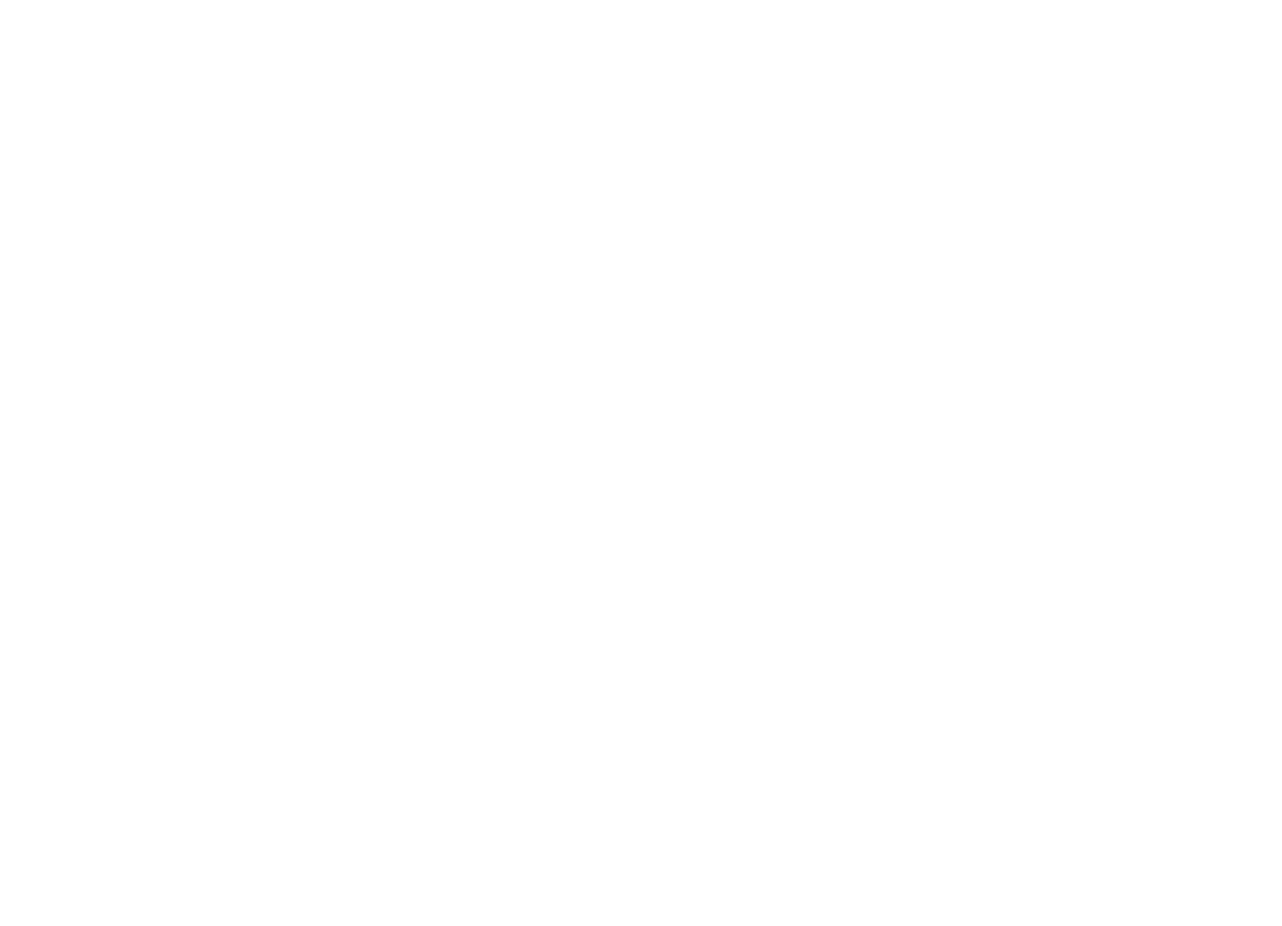
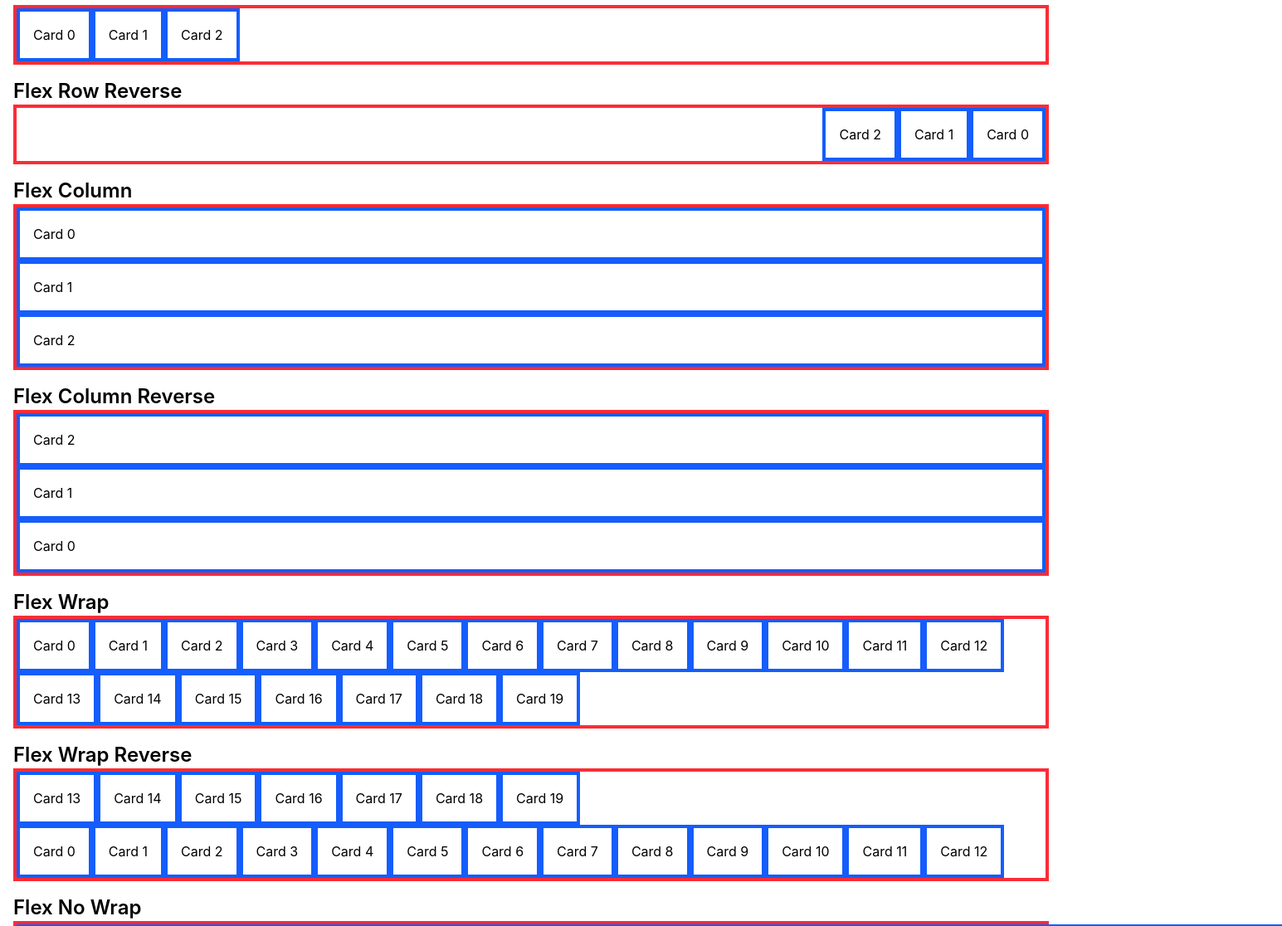
Before and after one commit to johnadrian63/angular-tailwindcssV4, an Angular app: page /flex/basic in a window 1280 px wide. Before the commit this address led to /. Shown: the part 190-1306 px from the top of the page at 83% size, 1545 px wide, since content can reach past the window. Before the commit the page ends 800 px from the top, so only its background shows below. Built offline with nearby package versions, Linux system fonts and the light colour scheme.

Commit message:
flex layout

```diff
--- /dev/null
+++ b/src/app/features/flex/basic/flex.basic.html
@@ -0,0 +1,50 @@
+<h2 class="mb-2">Basic Flex</h2>
+<h2>Flex Row</h2>
+<div class="flex flex-row border-4 border-red-500 mb-4">
+    @for (item of getRange(3); track $index) {
+        <div class="border-4 border-blue-600 p-4">Card {{ $index }}</div>
+    }
+    <!-- <div class="border p-4">Card B</div> -->
+</div>
+
+<h2>Flex Row Reverse</h2>
+<div class="flex flex-row-reverse border-4 border-red-500 mb-4">
+    @for (item of getRange(3); track $index) {
+        <div class="border-4 border-blue-600 p-4">Card {{ $index }}</div>
+    }
+</div>
+
+<h2>Flex Column</h2>
+<div class="flex flex-col border-4 border-red-500 mb-4">
+    @for (item of getRange(3); track $index) {
+        <div class="border-4 border-blue-600 p-4">Card {{ $index }}</div>
+    }
+</div>
+
+<h2>Flex Column Reverse</h2>
+<div class="flex flex-col-reverse border-4 border-red-500 mb-4">
+    @for (item of getRange(3); track $index) {
+        <div class="border-4 border-blue-600 p-4">Card {{ $index }}</div>
+    }
+</div>
+
+<h2>Flex Wrap</h2>
+<div class="flex flex-wrap border-4 border-red-500 mb-4">
+    @for (item of getRange(20); track $index) {
+        <div class="border-4 border-blue-600 p-4">Card {{ $index }}</div>
+    }
+</div>
+
+<h2>Flex Wrap Reverse</h2>
+<div class="flex flex-wrap-reverse border-4 border-red-500 mb-4">
+    @for (item of getRange(20); track $index) {
+        <div class="border-4 border-blue-600 p-4">Card {{ $index }}</div>
+    }
+</div>
+
+<h2>Flex No Wrap</h2>
+<div class="flex flex-nowrap border-4 border-red-500 mb-4">
+    @for (item of getRange(20); track $index) {
+        <div class="border-4 border-blue-600 p-4">Card {{ $index }}</div>
+    }
+</div>
--- /dev/null
+++ b/src/app/features/flex/basic/flex.basic.ts
@@ -0,0 +1,13 @@
+import { Component } from "@angular/core";
+
+@Component({
+    imports: [],
+    selector: "app-flex-basic",
+    styleUrl: "./flex.basic.css",
+    templateUrl: "./flex.basic.html",
+})
+export class FlexBasic {
+    public getRange(range: number): any[] {
+        return [...Array(range).keys()];
+    }
+}
--- a/src/app/features/flex/flex.html
+++ b/src/app/features/flex/flex.html
@@ -1,5 +1,8 @@
+<!-- <div class="flex gap-2 justify-center items-center">
+    <a routerLink="basic" class="font-semibold hover:underline">Basic</a>
+    <a routerLink="branding" class="font-semibold hover:underline">Branding</a>
+</div> -->
 <div class="p-4">
     <h1 class="mb-2">Flex</h1>
-    <div class="mb-2">
-    </div>
+    <router-outlet></router-outlet>
 </div>
--- a/src/app/features/flex/flex.routes.ts
+++ b/src/app/features/flex/flex.routes.ts
@@ -3,6 +3,17 @@
 export const flexRoutes: Routes = [
     {
         path: "",
-        loadComponent: () => import("./flex").then((c) => c.Flex)
+        loadComponent: () => import("./flex").then((c) => c.Flex),
+        children: [
+            {
+                path: "",
+                redirectTo: "basic",
+                pathMatch: "full"
+            },
+            {
+                path: "basic",
+                loadComponent: () => import("./basic/flex.basic").then((c) => c.FlexBasic),
+            }
+        ]
     }
 ];
```
Also changed, not shown: src/app/features/flex/flex.ts (+5 -3 lines), src/app/features/flex/basic/flex.basic.css (added), 1 other file (tests, documents, lock files or other folders).
